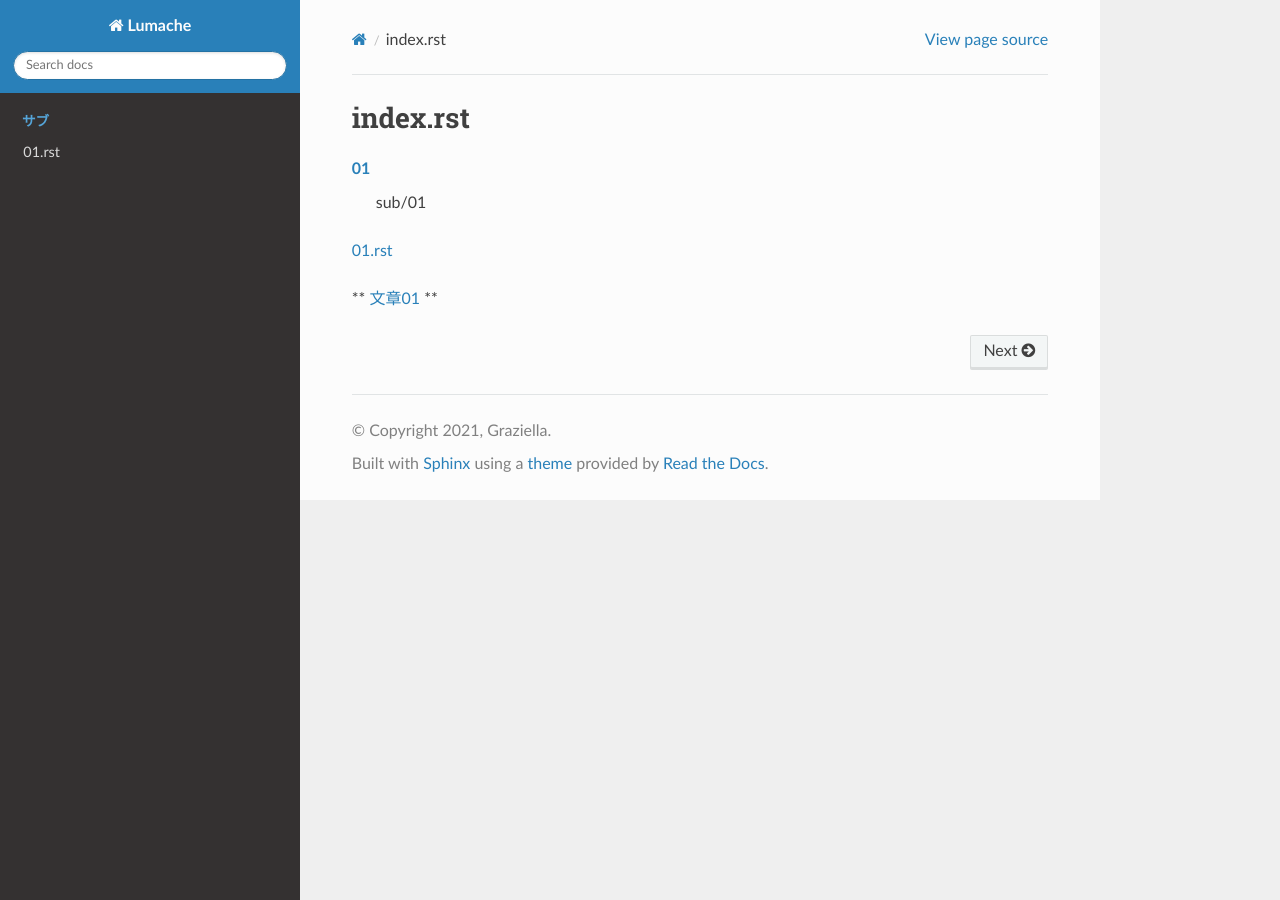
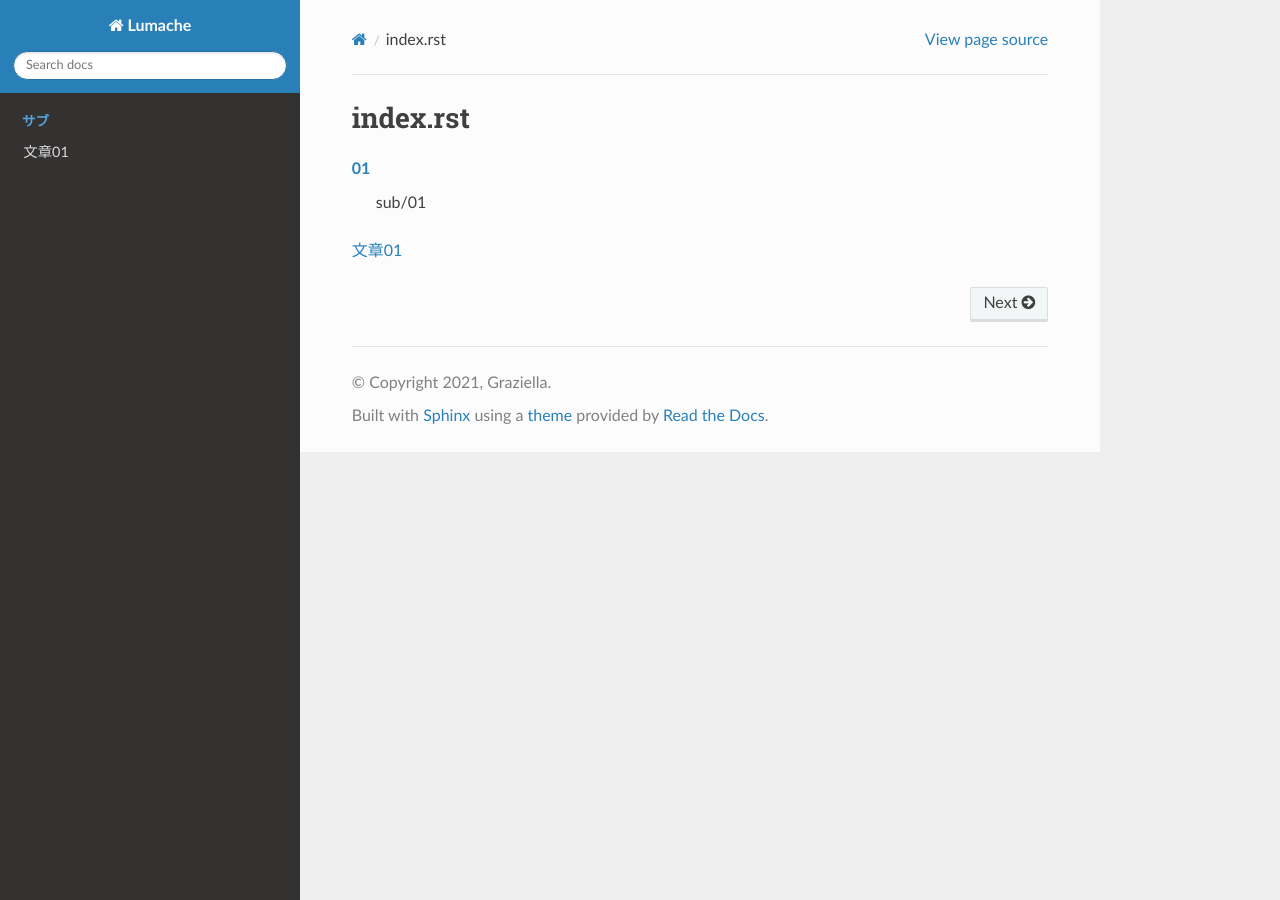
Before and after one commit to TsutomuKIMURA/Sphinx-test, a Sphinx documentation site: the page built from source/index.rst, in a window 1280 px wide. Built offline with Sphinx 7.4.7 and the Read the Docs theme 3.1.0, drawn with Linux system fonts in a browser that asks for light colours.

Commit message:
index.rst編集。:ref:の動作再々確認。

```diff
--- a/source/index.rst
+++ b/source/index.rst
@@ -4,11 +4,7 @@ index.rst
 :doc:`01 <./sub/01>`
      sub/01
 
-`01.rst <./sub/01.rst>`_
-
-.. :ref:`文章01`
-
-** :ref:`文章01 <文章01>` **
+:ref:`文章01`
 
 .. toctree::
    :maxdepth: 1
--- a/source/sub/01.rst
+++ b/source/sub/01.rst
@@ -1,6 +1,6 @@
 .. _文章01:
 
-01.rst
+文章01
 ------
 
 文章。
```
